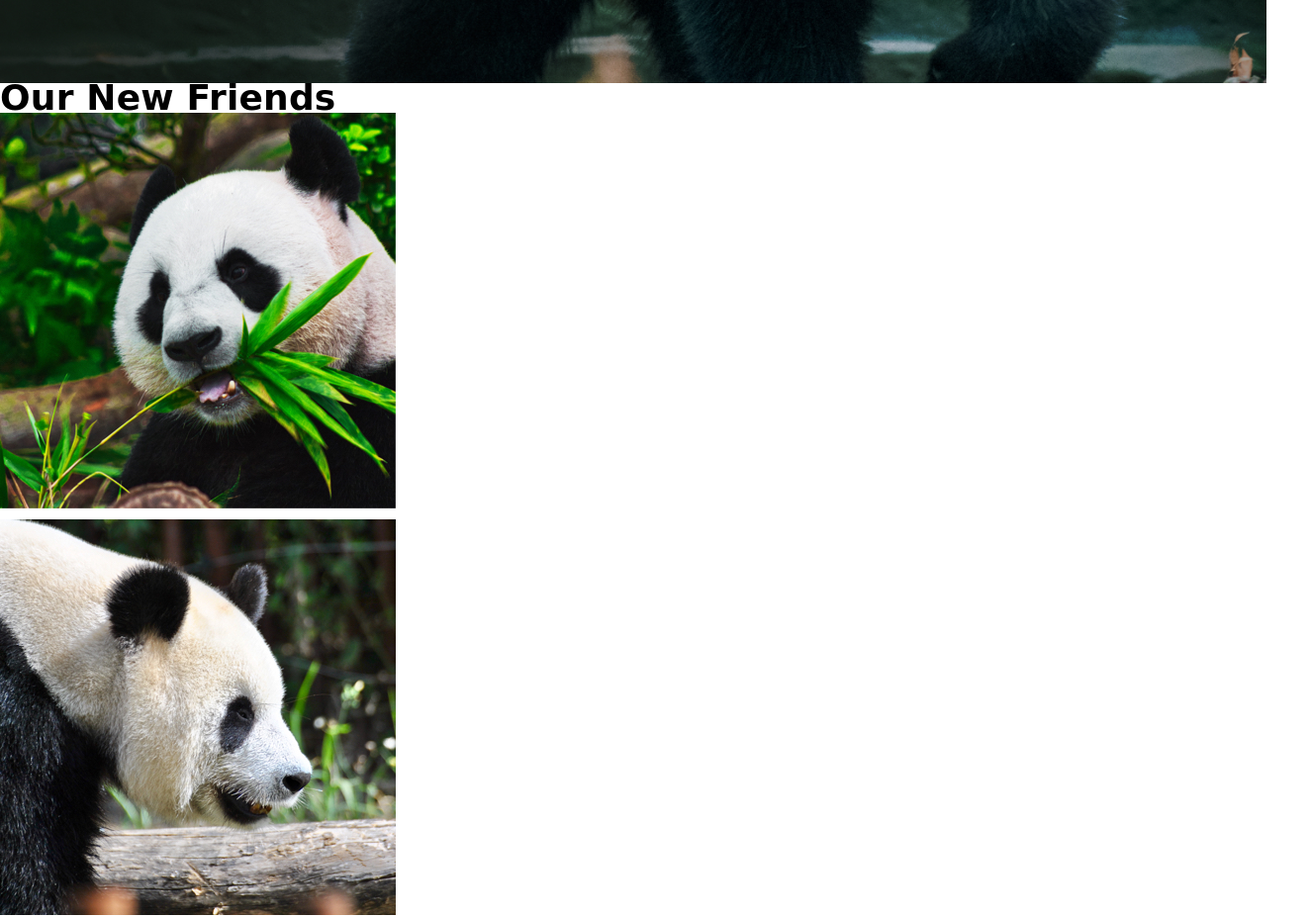
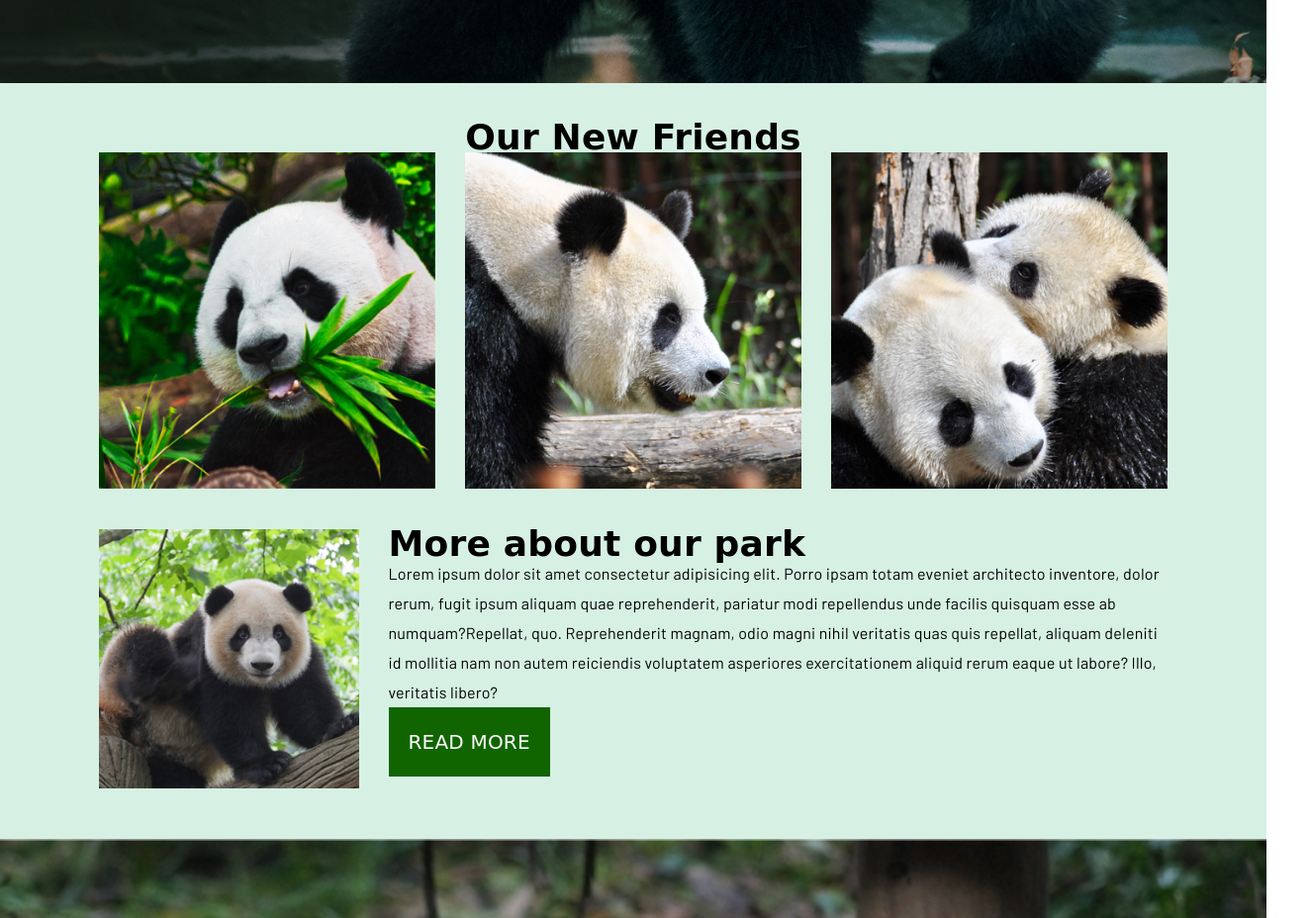
Before and after one commit to russellbentulan/panda-sanctuary-html-floats, a plain HTML site: page index.html in a window 1280 px wide. Shown: the part 636-1564 px from the top of the page at 99% size, 1324 px wide, since content can reach past the window. Drawn offline with Linux system fonts and the light colour scheme; a web font is replaced by a local one.

Commit message:
started panda info area

```diff
--- a/index.html
+++ b/index.html
@@ -99,25 +99,25 @@
 
     <main>
 
-      <div class="about-park">
+      <div class="park-about">
 
-        <section class="panda-gallery">
+        <section class="panda-gallery wrapper">
 
-          <h2 class="panda-gallery-title heading-secondary">
+          <h2 class="panda-gallery-title heading-secondary row">
             Our New Friends
           </h2>
 
-          <ul class="panda-gallery-list">
+          <ul class="panda-gallery-list clearfix">
 
-            <li class="panda-gallery-item">
+            <li class="panda-gallery-item col-1-of-3">
               <img src="images/gallery-image-1.jpg" alt="Harry the panda eating some bamboo" class="panda-gallery-image">
             </li>
 
-            <li class="panda-gallery-item">
+            <li class="panda-gallery-item col-1-of-3">
               <img src="images/gallery-image-2.jpg" alt="Peach the panda looking for bamboo" class="panda-gallery-image">
             </li>
 
-            <li class="panda-gallery-item">
+            <li class="panda-gallery-item col-1-of-3">
               <img src="images/gallery-image-3.jpg" alt="Harry and Peach fraternizing about bamboo" class="panda-gallery-image">
             </li>
 
@@ -125,9 +125,63 @@
 
         </section>
 
+        <section class="park-info wrapper clearfix">
+
+            <div class="park-info-img-container">
+              <img src="images/small-box.jpg" alt="A panda in a tree" class="park-info-img">
+            </div>
+
+            <div class="park-info-content">
+
+              <h2 class="park-info-title">More about our park</h2>
+
+              <p class="park-info-text">
+                Lorem ipsum dolor sit amet consectetur adipisicing elit. Porro ipsam totam eveniet architecto inventore, dolor rerum, fugit ipsum aliquam quae reprehenderit, pariatur modi repellendus unde facilis quisquam esse ab numquam?Repellat, quo. Reprehenderit magnam, odio magni nihil veritatis quas quis repellat, aliquam deleniti id mollitia nam non autem reiciendis voluptatem asperiores exercitationem aliquid rerum eaque ut labore? Illo, veritatis libero?
+              </p>
+
+              <a href="#" class="button">Read more</a>
+
+            </div>
+            <!-- .park-info-content -->
+
+        </section>
+        <!-- .park-info -->
+
       </div>
+      <!-- .park-about -->
 
-      <!-- .about-park -->
+      <section class="panda-info">
+
+        <div class="panda-info-img-container panda-right">
+          <img src="images/right-image.jpg" alt="Bobby the panda giving his sister Bella some affection" class="panda-info-img">
+        </div>
+
+        <div class="panda-info-content">
+
+          <h2 class="panda-info-title">Bobby and Bella</h2>
+
+          <p class="panda-info-text">Lorem ipsum dolor sit amet consectetur adipisicing elit. Dicta quae voluptatibus maxime alias saepe enim mollitia eos asperiores culpa dolorem, obcaecati maiores ipsum minus sit animi quos sapiente laborum itaque?Sint ducimus voluptate quidem dolore reprehenderit ad? Maxime fuga architecto optio! Animi corrupti tenetur reiciendis itaque alias quibusdam dolore quaerat doloremque voluptas maiores, velit, recusandae non cupiditate hic iure necessitatibus.</p>
+
+          <a href="#" class="button button-white">Read more</a>
+
+        </div>
+
+        <div class="panda-info-img-container panda-left">
+          <img src="images/left-image.jpg" alt="Marco chomping on some bamboo leaves" class="panda-info-img">
+        </div>
+
+        <div class="panda-info-content">
+
+          <h2 class="panda-info-title">Look at Marco now</h2>
+
+          <div class="panda-info-text">Lorem ipsum dolor, sit amet consectetur adipisicing elit. Consequuntur ullam, voluptates praesentium facere maiores esse, alias molestias laborum vero soluta, placeat facilis quis numquam minima tempora. Reprehenderit nobis qui suscipit.Nihil exercitationem possimus sapiente eaque aliquid quidem! Error sapiente quam soluta minus vel. Magni autem aspernatur eveniet hic! Facilis nisi earum dicta provident sapiente, sed saepe ipsam similique eum omnis!</div>
+
+          <a href="#" class="button button-white">Read more</a>
+
+        </div>
+
+      </section>
+      <!-- .panda-info -->
     </main>
 
     <footer></footer>
--- a/style.css
+++ b/style.css
@@ -21,6 +21,8 @@ article,aside,details,figcaption,figure,footer,header,hgroup,nav,section,summary
 
     --grid-width: 114rem;
     --grid-gutter: 3rem;
+
+    --gutter-vertical: 4rem;
 }
 
 /* BASE */
@@ -37,6 +39,10 @@ html {
 li {
     list-style: none;
     padding-left: 0;
+}
+
+img {
+    width: 100%;
 }
 
 /* TYPOGRAPHY */
@@ -92,21 +98,23 @@ header {
 }
 
 /* LAYOUT */
+
+/* grid system */
 .wrapper {
     max-width: var(--grid-width);
     margin: 0 auto;
-    width: 80%;
+    width: 90%;
 }
 
 .wrapper:not(:last-of-type) {
     margin-bottom: var(--grid-gutter);
 }
 
-[class^="col-"] {
+[class*="col-"] {
     float: left;
 }
 
-[class^="col-"]:last-child {
+[class*="col-"]:last-child {
     margin-right: 0;
 }
 
@@ -126,20 +134,29 @@ header {
     margin-right: var(--grid-gutter);
 }
 
-.col-2-of-3 {
-    width: calc((100% - 2 * var(--grid-gutter)) / 3 + var(--grid-gutter));
+.col-half {
+    width: calc(50%);
 }
 
-.col-1-of-4 {
-    width: calc((100% - 3 * var(--grid-gutter)) / 4);
+/* breaks text on to a new line */
+.new-line {
+    display: block;
 }
 
-.col-1-of-4:not(:nth-of-type(4n)) {
-    margin-right: var(--grid-gutter);
+/* COMPONENTS */
+
+.button {
+    display: inline-block;
+    padding: 2rem;
+    background-color: var(--color-deep-green);
+    color: #FFF;
+    text-transform: uppercase;
+    font-family: var(--font-heading);
 }
 
-.new-line {
-    display: block;
+.button-white {
+    background-color: #fff;
+    color: var(--color-deep-green);
 }
 
 /* HEADER */
@@ -195,3 +212,37 @@ header {
 .social-links-item {
     margin-bottom: 1rem;
 }
+
+/* about area */
+.park-about {
+    background-color: var(--color-duck-egg-blue);
+    padding: var(--gutter-vertical);
+}
+
+/* panda gallery section */
+
+.panda-gallery-title {
+    text-align: center;
+}
+
+/* park info section */
+
+.park-info {
+    position: relative;
+}
+
+.park-info-img-container {
+    float: left;
+    max-width: calc((100% - var(--grid-gutter)) / 4);
+    margin-right: var(--grid-gutter);
+}
+
+.park-info-content {
+    float:left;
+    max-width: calc((100% - var(--grid-gutter)) / 4 * 3);
+}
+
+/* panda info section */
+.panda-info {
+    background-color: var(--color-pine-two);
+}
```
